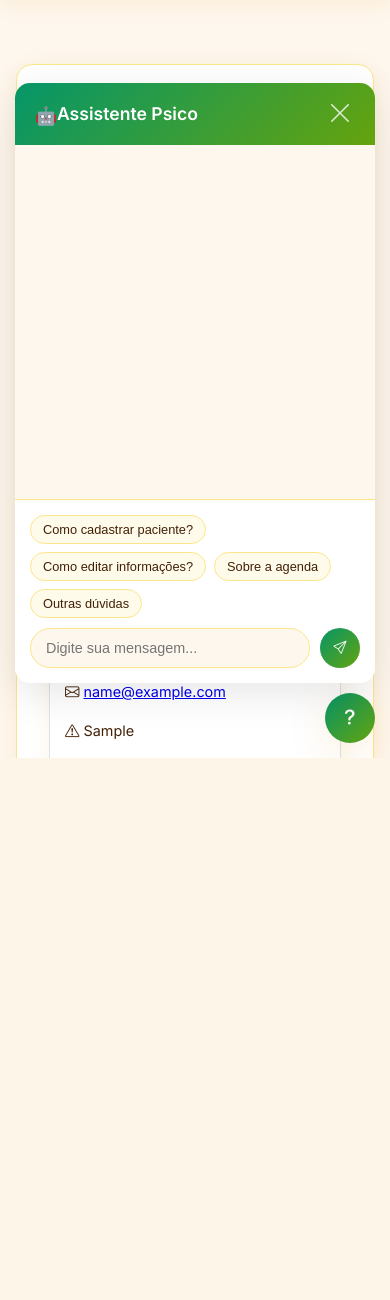
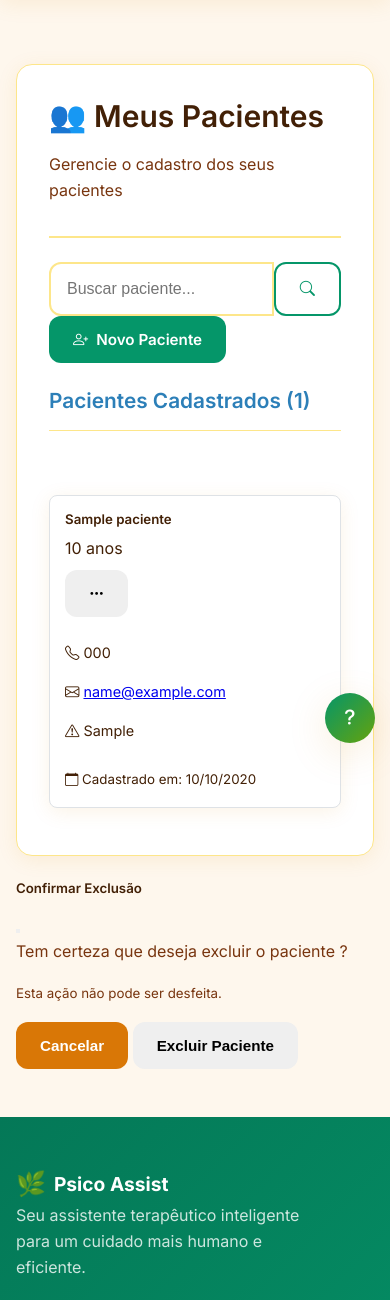
Before and after one commit to marlevek/psico_app, a Django app: template psico_saas/templates/psico_saas/pacientes_lista.html in a window 390 px wide. Shown: the part 86-1386 px from the top of the page. Before the commit the page ends 844 px from the top, so only its background shows below. Run offline with Django 5.2, Linux system fonts and the light colour scheme; the template is opened without the code that fills it: most values are stand-ins (such as "Sample title", 1, 10 or a date in 2020).

Commit message:
ajustado css e js do bot

```diff
--- a/psico_saas/static/css/bot.css
+++ b/psico_saas/static/css/bot.css
@@ -24,35 +24,52 @@
 
 .help-bot-btn:hover {
     transform: scale(1.1);
-    box-shadow: 0 8px 25px rgba(0, 0, 0, 0.2);
+    box-shadow: 0 8px 25px rgba(0,0,0,0.2);
 }
 
 .help-bot-btn:active {
     transform: scale(0.95);
 }
 
-/* Modal do Bot - CORRIGIDO para não abrir automaticamente */
+/* Modal do Bot - AGORA COMO BALÃO PRÓXIMO AO BOTÃO */
+.help-bot-modal {
+    display: none !important;
+    position: fixed;
+    bottom: 90px; /* Posiciona acima do botão */
+    right: 20px;
+    width: 400px;
+    max-width: calc(100vw - 40px);
+    height: 600px;
+    max-height: 80vh;
+    z-index: 1050;
+    background: transparent;
+}
+
+.help-bot-modal.show {
+    display: block !important;
+}
+
 .help-bot-modal .modal-dialog {
-    max-width: 400px;
     margin: 0;
-    position: fixed;
-    bottom: 90px;
-    right: 20px;
-    max-height: 80vh;
+    width: 100%;
+    height: 100%;
 }
 
 .help-bot-modal .modal-content {
     border-radius: 15px;
-    box-shadow: 0 10px 40px rgba(0, 0, 0, 0.1);
+    box-shadow: 0 10px 40px rgba(0, 0, 0, 0.15);
     border: none;
-    height: 600px;
+    height: 100%;
     display: flex;
     flex-direction: column;
+    background: var(--surface);
+    /* REMOVER o fundo escuro do modal */
+    background-color: var(--surface);
 }
 
-.help-bot-modal.show .modal-content {
-    display: block;
-    /* Só mostra quando tem a classe show */
+/* REMOVER completamente o backdrop/overlay */
+.help-bot-modal::before {
+    display: none;
 }
 
 .help-bot-header {
@@ -75,13 +92,25 @@
     font-size: 1.1rem;
 }
 
-.help-bot-header .btn-close {
-    filter: invert(1);
-    opacity: 0.8;
+.btn-close-custom {
+    background: rgba(255, 255, 255, 0.2);
+    border: none;
+    color: white;
+    font-size: 1.2rem;
+    cursor: pointer;
+    width: 32px;
+    height: 32px;
+    display: flex;
+    align-items: center;
+    justify-content: center;
+    border-radius: 50%;
+    padding: 0;
+    transition: all 0.3s ease;
 }
 
-.help-bot-header .btn-close:hover {
-    opacity: 1;
+.btn-close-custom:hover {
+    background: rgba(255, 255, 255, 0.3);
+    transform: scale(1.1);
 }
 
 .help-bot-body {
@@ -92,32 +121,6 @@
     overflow: hidden;
 }
 
-/* Botão Fechar Customizado */
-.btn-close-custom {
-    background: transparent;
-    border: none;
-    color: white;
-    font-size: 1.5rem;
-    cursor: pointer;
-    opacity: 0.8;
-    transition: all 0.3s ease;
-    width: 30px;
-    height: 30px;
-    display: flex;
-    align-items: center;
-    justify-content: center;
-    border-radius: 50%;
-    padding: 0;
-}
-
-.btn-close-custom:hover {
-    opacity: 1;
-    background: rgba(255, 255, 255, 0.2);
-    transform: scale(1.1);
-}
-
-
-/* Mensagens do Chat */
 .chat-messages {
     padding: 15px;
     flex: 1;
@@ -125,6 +128,7 @@
     background: var(--background);
     min-height: 300px;
     max-height: 400px;
+    height: auto;
 }
 
 .message {
@@ -181,17 +208,19 @@
 .chat-input-group {
     display: flex;
     gap: 10px;
+    align-items: center;
 }
 
 .chat-input {
     flex: 1;
     border: 1px solid var(--border-light);
     border-radius: 20px;
-    padding: 10px 15px;
+    padding: 12px 16px;
     outline: none;
     font-size: 0.9rem;
     background: var(--background);
     color: var(--text-primary);
+    transition: all 0.3s ease;
 }
 
 .chat-input:focus {
@@ -204,13 +233,14 @@
     color: white;
     border: none;
     border-radius: 50%;
-    width: 40px;
-    height: 40px;
+    width: 42px;
+    height: 42px;
     display: flex;
     align-items: center;
     justify-content: center;
     cursor: pointer;
     transition: all 0.3s ease;
+    flex-shrink: 0;
 }
 
 .send-btn:hover {
@@ -224,12 +254,11 @@
     transform: none;
 }
 
-/* Quick Actions */
 .quick-actions {
     display: flex;
     flex-wrap: wrap;
     gap: 8px;
-    margin-bottom: 10px;
+    margin-bottom: 12px;
 }
 
 .quick-action-btn {
@@ -241,6 +270,7 @@
     color: var(--text-primary);
     cursor: pointer;
     transition: all 0.3s ease;
+    white-space: nowrap;
 }
 
 .quick-action-btn:hover {
@@ -261,12 +290,6 @@
 
 .typing-indicator.show {
     display: block;
-}
-
-/* Ícone do robô mais bonito */
-.bi-robot::before {
-    content: "🤖";
-    /* Substitui o ícone do robô por emoji mais bonito */
 }
 
 /* Responsividade */
@@ -282,14 +305,34 @@
         font-size: 20px;
     }
 
-    .help-bot-modal .modal-dialog {
-        bottom: 75px;
+    .help-bot-modal {
+        bottom: 80px;
         right: 15px;
         left: 15px;
+        width: auto;
         max-width: none;
     }
 
     .message-content {
         max-width: 90%;
     }
+
+    .quick-actions {
+        justify-content: center;
+    }
+
+    .quick-action-btn {
+        font-size: 0.75rem;
+        padding: 5px 10px;
+    }
 }
+
+/* REMOVER completamente qualquer estilo de backdrop */
+.modal-backdrop {
+    display: none !important;
+}
+
+body.modal-open {
+    overflow: auto !important;
+    padding-right: 0 !important;
+}
--- a/psico_saas/static/js/bot.js
+++ b/psico_saas/static/js/bot.js
@@ -2,7 +2,7 @@
     constructor() {
         this.isOpen = false;
         this.messages = [];
-        this.hasShownWelcome = false; // Nova flag para controlar a saudação
+        this.hasShownWelcome = false;
         this.initializeBot();
         this.setupEventListeners();
     }
@@ -16,14 +16,14 @@
                 <i class="bi bi-question-lg"></i>
             </button>
 
-            <div class="modal fade help-bot-modal" id="helpBotModal" tabindex="-1" aria-hidden="true" data-bs-backdrop="true">
+            <div class="help-bot-modal" id="helpBotModal">
                 <div class="modal-dialog">
                     <div class="modal-content">
                         <div class="modal-header help-bot-header">
                             <h5 class="modal-title">
                                 <i class="bi bi-robot me-2"></i>Assistente Psico
                             </h5>
-                            <button type="button" class="btn-close-custom" data-bs-dismiss="modal" aria-label="Close">
+                            <button type="button" class="btn-close-custom" id="closeBotButton">
                                 <i class="bi bi-x-lg"></i>
                             </button>
                         </div>
@@ -61,17 +61,26 @@
         this.typingIndicator = document.getElementById('typingIndicator');
         this.quickActions = document.getElementById('quickActions');
         this.helpBotButton = document.getElementById('helpBotButton');
+        this.closeBotButton = document.getElementById('closeBotButton');
         this.modalElement = document.getElementById('helpBotModal');
-        this.modal = new bootstrap.Modal(this.modalElement, {
-            backdrop: true, // Permite fechar clicando fora
-            keyboard: true  // Permite fechar com ESC
-        });
     }
 
     setupEventListeners() {
         // Abrir modal quando clicar no botão
         this.helpBotButton.addEventListener('click', () => {
-            this.modal.show();
+            this.openModal();
+        });
+
+        // Fechar modal quando clicar no botão de fechar
+        this.closeBotButton.addEventListener('click', () => {
+            this.closeModal();
+        });
+
+        // Fechar modal quando clicar fora (no backdrop)
+        this.modalElement.addEventListener('click', (e) => {
+            if (e.target === this.modalElement) {
+                this.closeModal();
+            }
         });
 
         // Enviar mensagem com Enter
@@ -94,33 +103,35 @@
             }
         });
 
-        // Quando o modal abre
-        this.modalElement.addEventListener('shown.bs.modal', () => {
+        // Fechar modal com ESC
+        document.addEventListener('keydown', (e) => {
+            if (this.isOpen && e.key === 'Escape') {
+                this.closeModal();
+            }
+        });
+    }
+
+    openModal() {
+        this.modalElement.classList.add('show');
         this.isOpen = true;
 
+
         // Mostrar saudação apenas na primeira vez
-            if (!this.hasShownWelcome) {
+        if (!this.hasShownWelcome && this.messages.length === 0) {
+            setTimeout(() => {
                 this.showWelcomeMessage();
                 this.hasShownWelcome = true;
+            }, 300);
         }
 
         this.chatInput.focus();
         this.scrollToBottom();
-        });
+    }
 
-        // Quando o modal fecha
-        this.modalElement.addEventListener('hidden.bs.modal', () => {
+    closeModal() {
+        this.modalElement.classList.remove('show');
         this.isOpen = false;
-        });
 
-        // Prevenir scroll quando o modal abrir
-        this.modalElement.addEventListener('show.bs.modal', () => {
-            document.body.style.overflow = 'hidden';
-        });
-
-        this.modalElement.addEventListener('hidden.bs.modal', () => {
-            document.body.style.overflow = '';
-        });
     }
 
     showWelcomeMessage() {
```
Also changed, not shown: other parts of psico_saas/static/css/bot.css (+28 -6 lines). Lines whose indentation alone changed are shown as unchanged.
